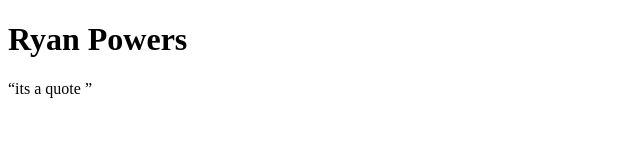
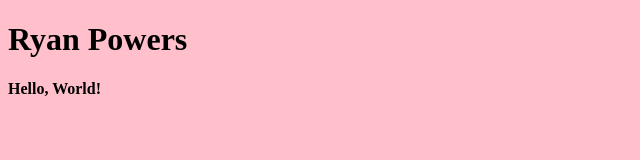
Before and after one commit to Powers0/Powers0, a plain HTML site: page personalwebsite.html in a window 1280 px wide. Shown: the whole page, without its empty margins (0-640 px from the left). Drawn offline with Linux system fonts and the light colour scheme.

Commit message:
2nd commit

```diff
--- a/index.html
+++ b/personalwebsite.html
@@ -6,11 +6,11 @@
     <meta name="viewport" content="width=device-width, initial-scale=1.0">
     <title>Ryan's Website</title>
 </head>
-<body>
+<body style="background-color: pink;">
     <div>
         <h1>Ryan Powers
         </h1>
-        <q>its a quote </q>
+        <h4>Hello, World!</h4>
     </div>
 </body>
 </html>
```
